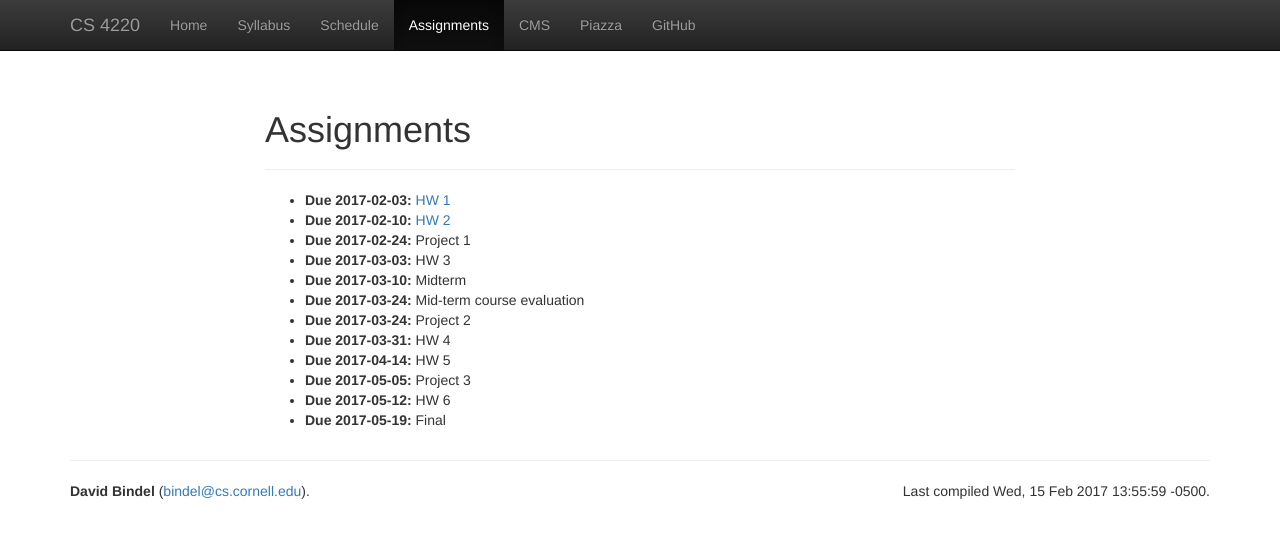
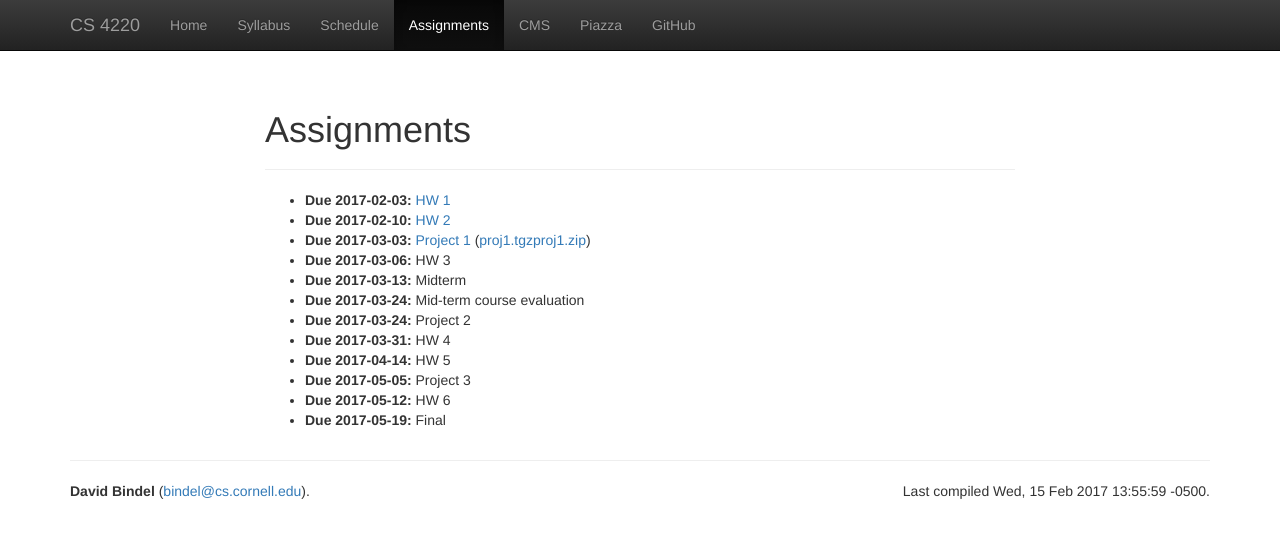
Before and after one commit to dbindel/cs4220-s17, a Jekyll site: the page built from web/assignments.html, in a window 1280 px wide. Shown: the top 538 px of the page. Built offline with Jekyll 4.4.1, drawn with Linux system fonts in a browser that asks for light colours; nearby versions of some CDN libraries.

Commit message:
Updated HW schedule.

```diff
--- a/web/_data/hw.yml
+++ b/web/_data/hw.yml
@@ -8,13 +8,15 @@
   file: hw2
 -
   desc: Project 1
-  due: 2017-02-24
+  due: 2017-03-03
+  file: proj1
+  support: [proj1.tgz, proj1.zip]
 -
   desc: HW 3
-  due: 2017-03-03
+  due: 2017-03-06
 -
   desc: Midterm
-  due: 2017-03-10
+  due: 2017-03-13
 -
   desc: Mid-term course evaluation
   due: 2017-03-24
```
